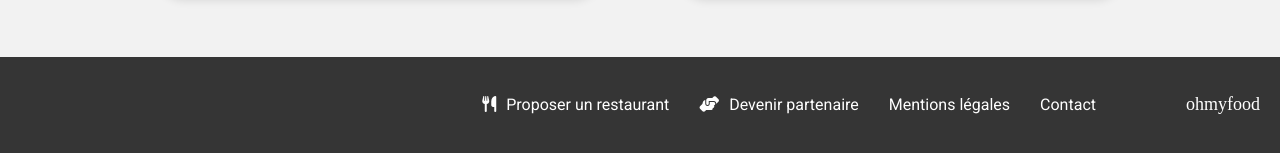
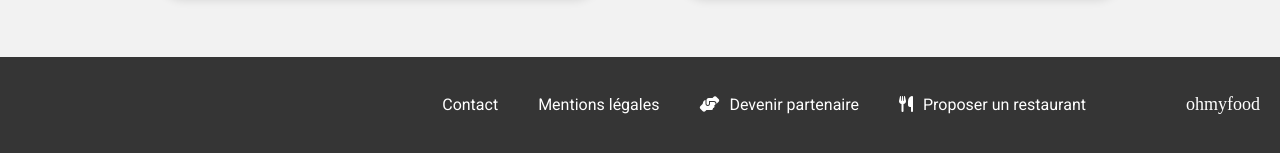
Before and after one commit to GalmicheLucas/OpenClassroom_P4, a plain HTML site: page index.html in a window 1280 px wide. Shown: the part 1394-1547 px from the top of the page. Drawn offline with nearby package versions, Linux system fonts and the light colour scheme; files that its build step writes are made by us from their sources; a web font is replaced by a local one.

Commit message:
Update footer.scss

```diff
--- a/SASS/_layout/footer.scss
+++ b/SASS/_layout/footer.scss
@@ -2,13 +2,10 @@
   padding: 22px 20px;
   background-color: #353535;
 
-
   @media all and (min-width: 768px) {
     display: flex;
-    align-items: center;
-    flex-direction: row-reverse;
-    justify-content: flex-start;
-
+    flex-flow: row-reverse;
+    align-items: baseline;
     gap: 16px;
   }
 
@@ -16,7 +13,6 @@
     flex-flow: row-reverse;
     align-items: baseline;
     gap: 90px;
-
   }
   h2 {
     font-family: shrikhand;
@@ -42,7 +38,11 @@
       display: flex;
       align-items: center;
       gap: 30px;
-
+    }
+    @media all and (min-width: 768px) {
+      flex-flow: row-reverse;
+      display: flex;
+      align-items: center;
     }
   }
 
@@ -50,6 +50,9 @@
     color: white;
     list-style: none;
     padding-bottom: 5px;
+    @media all and (min-width: 768px){
+      padding-right: 10px;
+    }
   }
 
   &_logo {
```
